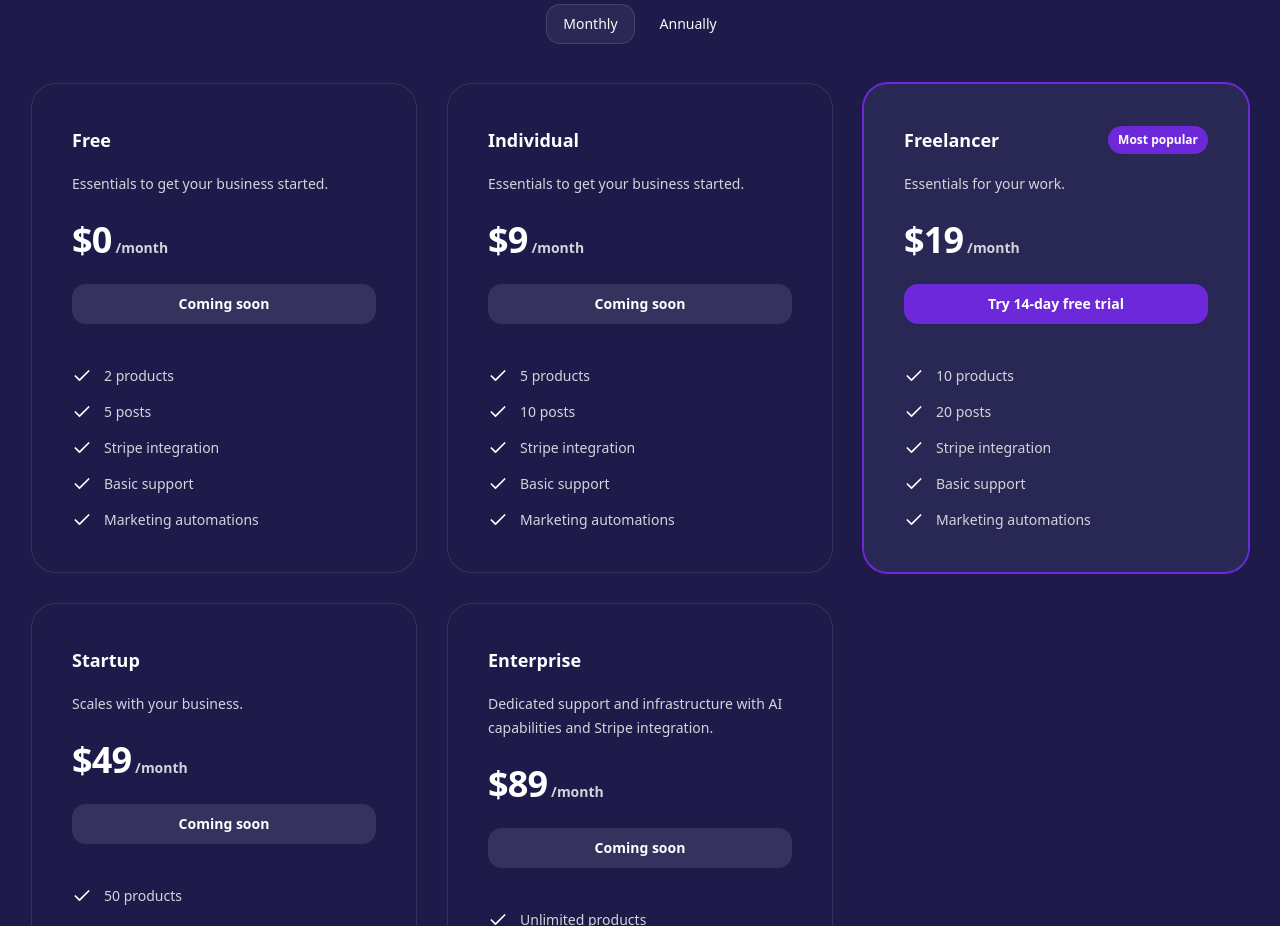
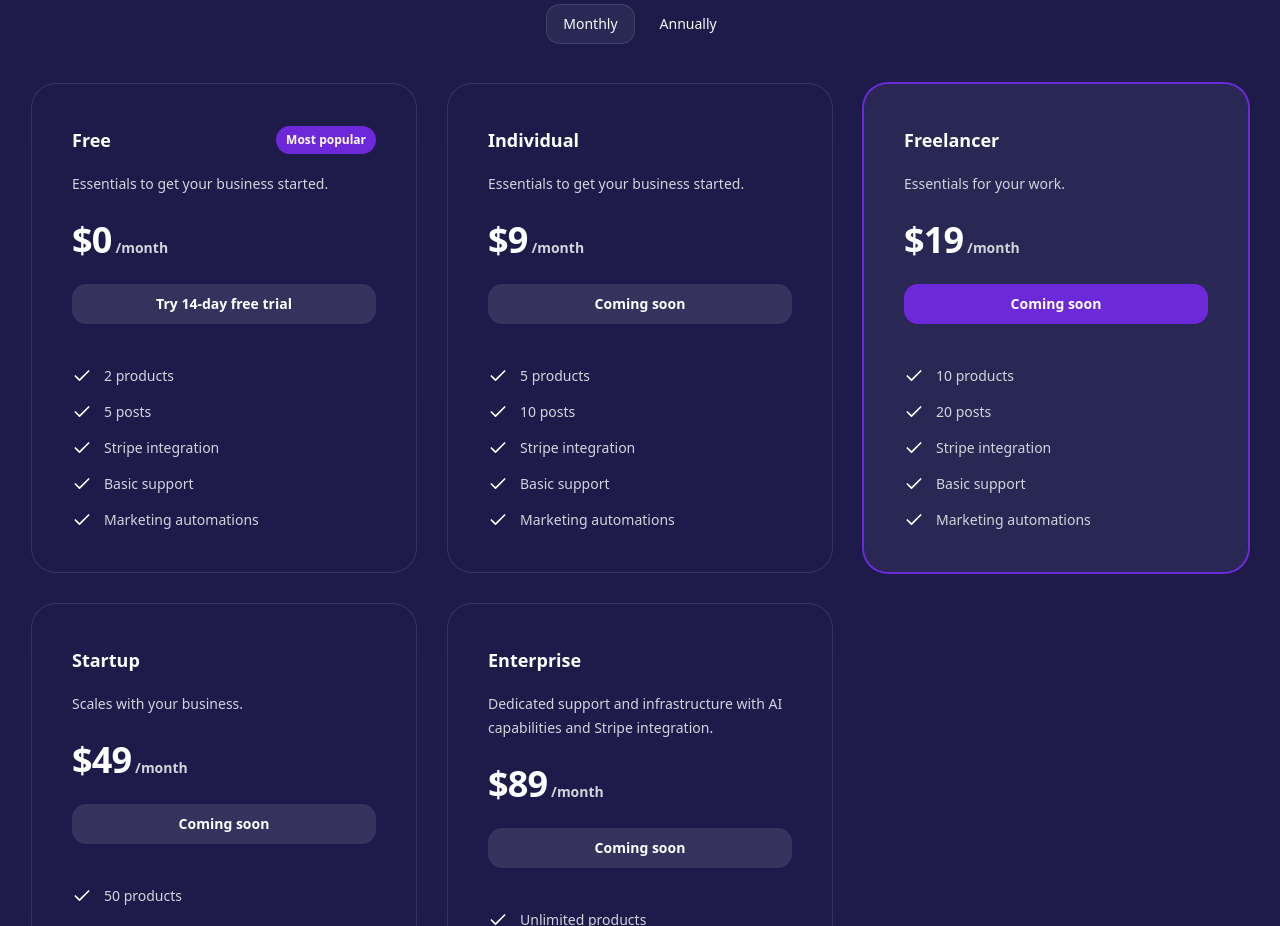
Before and after one commit to julesdo/site-supercontent, a Next.js app: page / in a window 1280 px wide. Shown: the part 2140-3066 px from the top of the page. Built offline with nearby package versions, Linux system fonts and the light colour scheme.

Commit message:
maj 1.17

```diff
--- a/components/section/pricing.tsx
+++ b/components/section/pricing.tsx
@@ -29,6 +29,7 @@ export const plans = [
         products: 5,
         posts: 10,
         basicSupport: true,
+        active: true,
     },
     {
         name: 'Freelancer',
@@ -109,7 +110,7 @@ export default function Example() {
                                 <h3 id={plan.id} className="text-lg font-semibold leading-8 text-white">
                                     {plan.name}
                                 </h3>
-                                {plan.id === 'freelancer' ? (
+                                {plan.id === 'free' ? (
                                     <p className="rounded-full bg-primary px-2.5 py-1 text-xs font-semibold leading-5 text-white">
                                         Most popular
                                     </p>
@@ -135,7 +136,7 @@ export default function Example() {
                                     'mt-6 block rounded-md py-2 px-3 text-center text-sm font-semibold leading-6 focus-visible:outline focus-visible:outline-2 focus-visible:outline-offset-2'
                                 )}
                             >
-                                {plan.id === 'freelancer' ? (plan.active  ? 'Try 14-day free trial' : 'Get started') : 'Coming soon'}
+                                {plan.id === 'free' ? (plan.active  ? 'Try 14-day free trial' : 'Get started') : 'Coming soon'}
                             </Link>
                             <ul role="list" className="mt-8 space-y-3 text-sm leading-6 text-gray-300 xl:mt-10">
                                 {[
```
Also changed, not shown: 1 other file (tests, documents, lock files or other folders).
